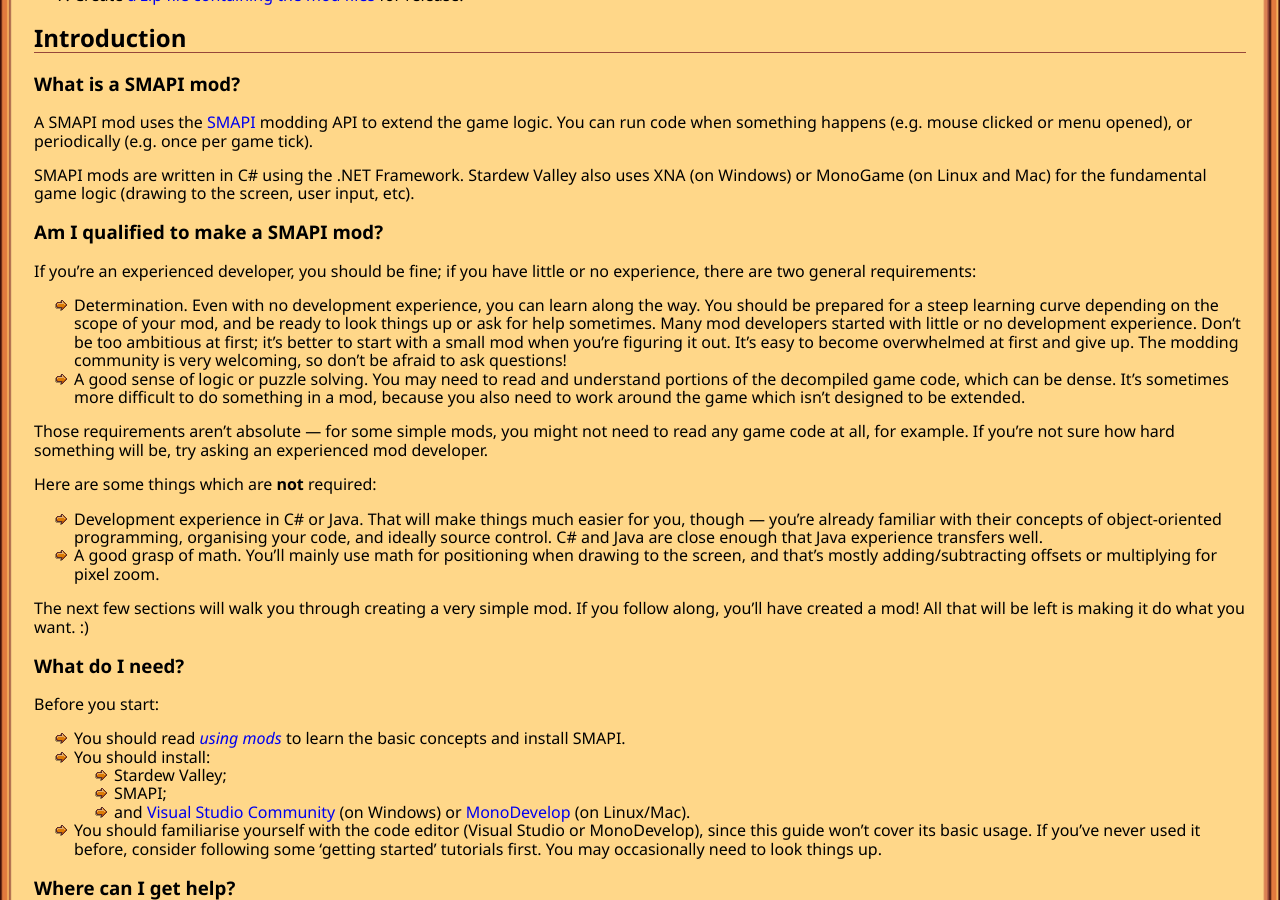
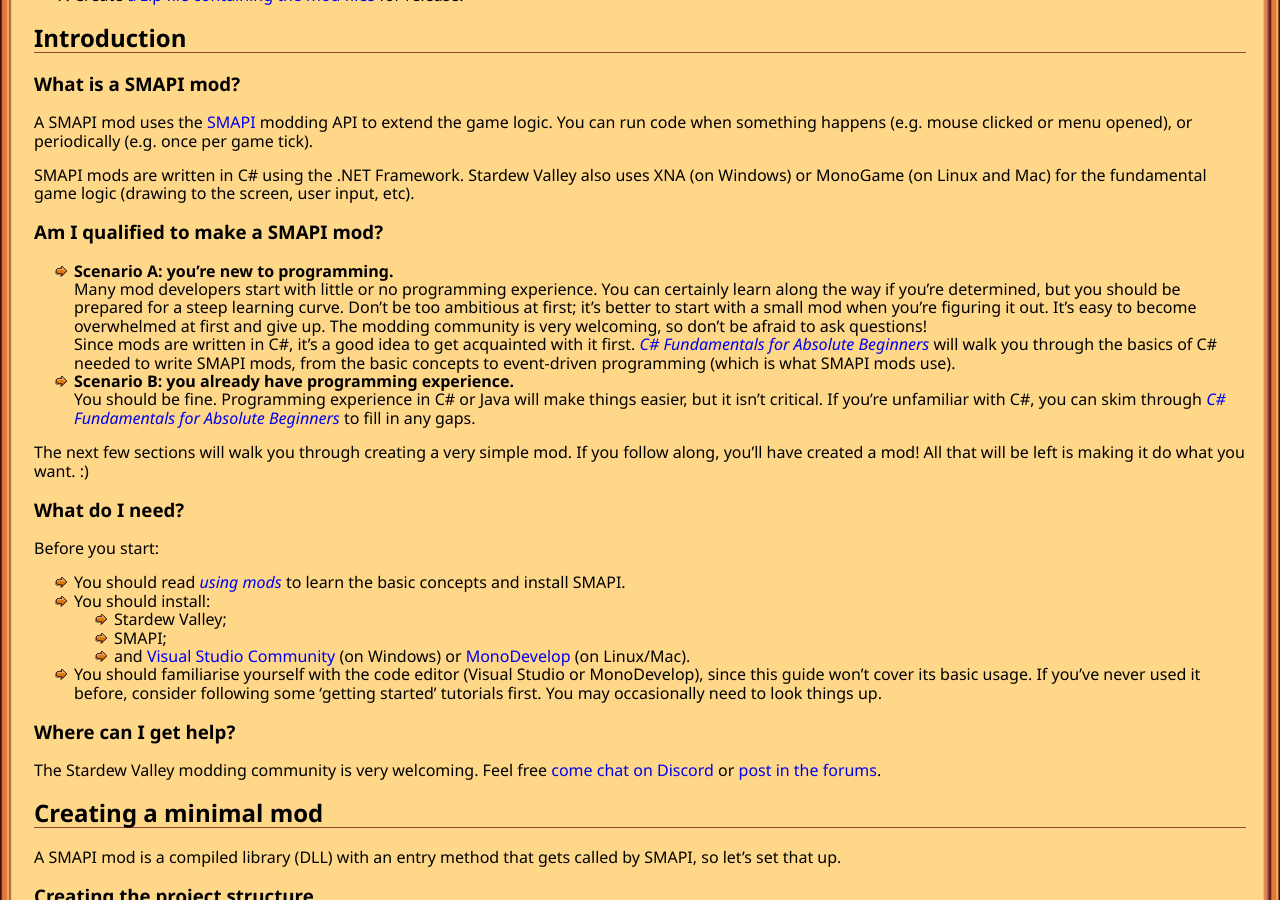
Before and after one commit to Pathoschild/canimod.github.io, a Jekyll site: the page built from guides/creating-a-smapi-mod.md, in a window 1280 px wide and 900 px high, scrolled down 830 px. Built offline with Jekyll 4.4.1, drawn with Linux system fonts in a browser that asks for light colours; nearby versions of some CDN libraries.

Commit message:
rewrite "am I qualified to make a SMAPI mod?" section, link to C# course

```diff
--- a/guides/creating-a-smapi-mod.md
+++ b/guides/creating-a-smapi-mod.md
@@ -30,30 +30,23 @@
 MonoGame (on Linux and Mac) for the fundamental game logic (drawing to the screen, user input, etc).
 
 ### Am I qualified to make a SMAPI mod?
-If you're an experienced developer, you should be fine; if you have little or no experience, there
-are two general requirements:
+* **Scenario A: you're new to programming.**
+  Many mod developers start with little or no programming experience. You can certainly learn along
+  the way if you're determined, but you should be prepared for a steep learning curve. Don't be too
+  ambitious at first; it's better to start with a small mod when you're figuring it out. It's easy
+  to become overwhelmed at first and give up. The modding community is very welcoming, so don't be
+  afraid to ask questions!
 
-* Determination. Even with no development experience, you can learn along the way. You should be
-  prepared for a steep learning curve depending on the scope of your mod, and be ready to look
-  things up or ask for help sometimes. Many mod developers started with little or no development
-  experience. Don't be too ambitious at first; it's better to start with a small mod when you're
-  figuring it out. It's easy to become overwhelmed at first and give up. The modding community is
-  very welcoming, so don't be afraid to ask questions!
-* A good sense of logic or puzzle solving. You may need to read and understand portions of the
-  decompiled game code, which can be dense. It's sometimes more difficult to do something in a mod,
-  because you also need to work around the game which isn't designed to be extended.
+  Since mods are written in C#, it's a good idea to get acquainted with it first.
+  _[C# Fundamentals for Absolute Beginners](https://mva.microsoft.com/en-us/training-courses/c-fundamentals-for-absolute-beginners-16169)_
+  will walk you through the basics of C# needed to write SMAPI mods, from the basic concepts to
+  event-driven programming (which is what SMAPI mods use).
 
-Those requirements aren't absolute — for some simple mods, you might not need to read any game code
-at all, for example. If you're not sure how hard something will be, try asking an experienced mod
-developer.
-
-Here are some things which are **not** required:
-
-* Development experience in C# or Java. That will make things much easier for you, though — you're
-  already familiar with their concepts of object-oriented programming, organising your code, and
-  ideally source control. C# and Java are close enough that Java experience transfers well.
-* A good grasp of math. You'll mainly use math for positioning when drawing to the screen, and
-  that's mostly adding/subtracting offsets or multiplying for pixel zoom.
+* **Scenario B: you already have programming experience.**
+  You should be fine. Programming experience in C# or Java will make things easier, but it isn't
+  critical. If you're unfamiliar with C#, you can skim through
+  _[C# Fundamentals for Absolute Beginners](https://mva.microsoft.com/en-us/training-courses/c-fundamentals-for-absolute-beginners-16169)_
+  to fill in any gaps.
 
 The next few sections will walk you through creating a very simple mod. If you follow along, you'll
 have created a mod! All that will be left is making it do what you want. :)
@@ -413,7 +406,6 @@
 trace messages in the console if you install the "SMAPI for developers" version.)
 
 ### Reflection
-
 SMAPI provides an API for robustly accessing the game's private fields or methods. You can use it
 from `helper.Reflection` in your entry method, or `this.Helper.Reflection` elsewhere in your
 entry class. It consists of three methods:
```
